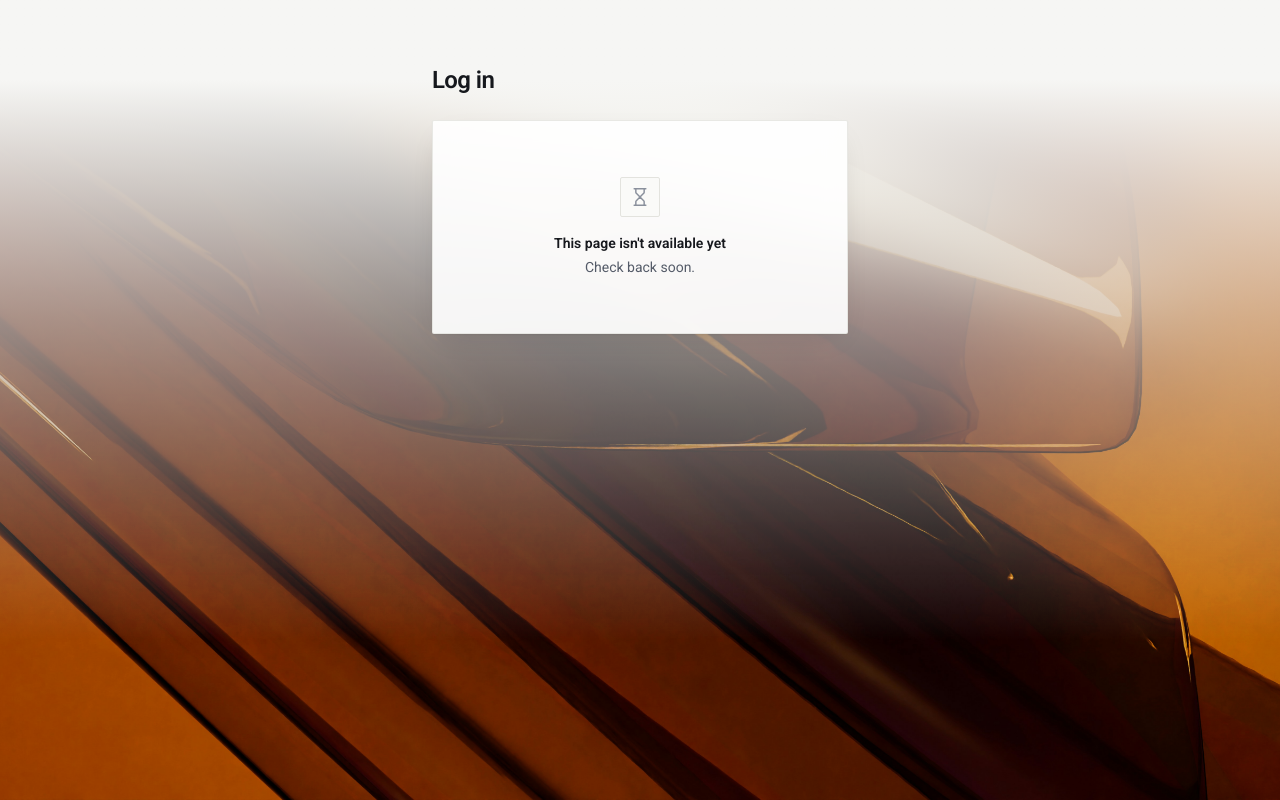
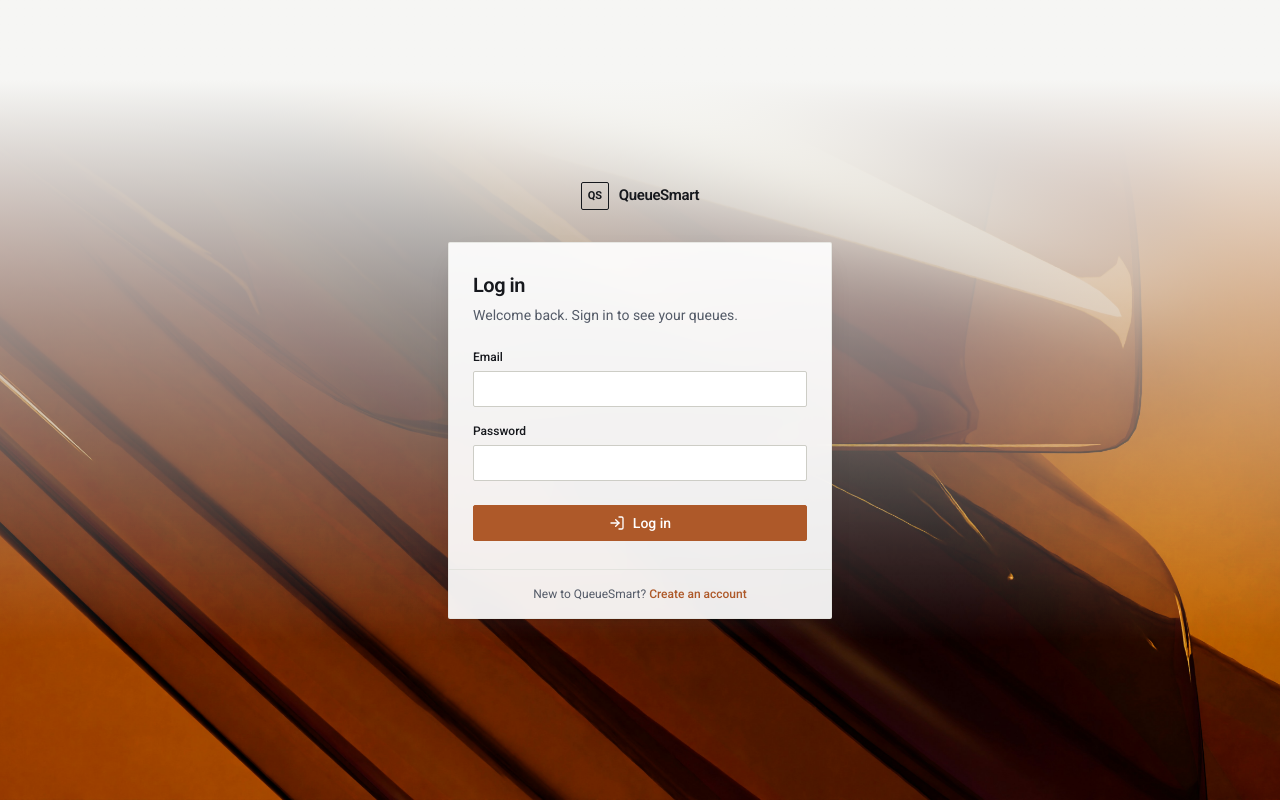
Before and after one commit to Paz77/smart-queue, a React (Vite) app in the folder frontend/: page /login in a window 1280 px wide. Built offline with nearby package versions, Linux system fonts and the light colour scheme.

Commit message:
login more stuff

```diff
--- a/frontend/src/App.jsx
+++ b/frontend/src/App.jsx
@@ -2,21 +2,15 @@ import { Navigate, Route, Routes } from 'react-router-dom'
 import { FogBackdrop } from './components/FogBackdrop'
 import { Layout } from './components/Layout'
 import { Placeholder } from './components/Placeholder'
+import Login from './pages/auth/Login'
 import History from './pages/user/History'
 import QueueStatus from './pages/user/QueueStatus'
 
 export default function App() {
   return (
     <Routes>
-      <Route
-        path="/login"
-        element={
-          <div className="mx-auto max-w-md px-4 py-16">
-            <FogBackdrop />
-            <Placeholder title="Log in" />
-          </div>
-        }
-      />
+      <Route path="/" element={<Navigate to="/login" replace />} />
+      <Route path="/login" element={<Login />} />
       <Route
         path="/register"
         element={
--- a/frontend/src/Login.jsx
+++ /dev/null
@@ -1,52 +0,0 @@
-import { useState } from 'react'
-import './Login.css'
-
-function Login({ onLogin }) {
-  const [username, setUsername] = useState('')
-  const [password, setPassword] = useState('')
-  const [error, setError] = useState('')
-
-  function handleSubmit(e) {
-    e.preventDefault()
-    if (!username.trim() || !password) {
-      setError('Please enter your username and password.')
-      return
-    }
-    setError('')
-    onLogin?.({ username: username.trim(), password })
-  }
-
-  return (
-    <form className="login" onSubmit={handleSubmit} noValidate>
-      <h1>Log in</h1>
-
-      <label htmlFor="username">Username</label>
-      <input
-        id="username"
-        type="text"
-        autoComplete="username"
-        value={username}
-        onChange={(e) => setUsername(e.target.value)}
-      />
-
-      <label htmlFor="password">Password</label>
-      <input
-        id="password"
-        type="password"
-        autoComplete="current-password"
-        value={password}
-        onChange={(e) => setPassword(e.target.value)}
-      />
-
-      {error && (
-        <p className="login-error" role="alert">
-          {error}
-        </p>
-      )}
-
-      <button type="submit">Log in</button>
-    </form>
-  )
-}
-
-export default Login
--- /dev/null
+++ b/frontend/src/pages/auth/Login.jsx
@@ -0,0 +1,152 @@
+import { CircleAlert, LogIn } from 'lucide-react'
+import { useState } from 'react'
+import { Link, useNavigate } from 'react-router-dom'
+import { Brand } from '../../components/Brand'
+import { Button } from '../../components/Button'
+import { Card } from '../../components/Card'
+import { FogBackdrop } from '../../components/FogBackdrop'
+import { useAuth } from '../../context/auth'
+import { useOrganization } from '../../context/organization'
+import { isEmail, required } from '../../utils/validation'
+
+const HOME_BY_ROLE = {
+  admin: '/admin/dashboard',
+  user: '/app/dashboard',
+}
+
+function validate(field, value) {
+  if (field === 'email') return required(value, 'Email') || isEmail(value)
+  return required(value, 'Password')
+}
+
+export default function Login() {
+  const { login } = useAuth()
+  const { setOrganizationId } = useOrganization()
+  const navigate = useNavigate()
+
+  const [values, setValues] = useState({ email: '', password: '' })
+  const [errors, setErrors] = useState({ email: '', password: '' })
+  const [formError, setFormError] = useState('')
+
+  function handleChange(event) {
+    const { name, value } = event.target
+    setValues((current) => ({ ...current, [name]: value }))
+    // Clear a field's error as soon as it is fixed, but only re-check fields that already showed one.
+    if (errors[name]) setErrors((current) => ({ ...current, [name]: validate(name, value) }))
+    setFormError('')
+  }
+
+  function handleBlur(event) {
+    const { name, value } = event.target
+    setErrors((current) => ({ ...current, [name]: validate(name, value) }))
+  }
+
+  function handleSubmit(event) {
+    event.preventDefault()
+    const nextErrors = {
+      email: validate('email', values.email),
+      password: validate('password', values.password),
+    }
+    setErrors(nextErrors)
+    if (nextErrors.email || nextErrors.password) return
+
+    const user = login(values.email, values.password)
+    if (!user) {
+      setFormError('That email and password don’t match an account.')
+      return
+    }
+    // Admins manage one organization, so show theirs.
+    if (user.organizationId) setOrganizationId(user.organizationId)
+    navigate(HOME_BY_ROLE[user.role] ?? HOME_BY_ROLE.user, { replace: true })
+  }
+
+  return (
+    <div className="flex min-h-screen flex-col items-center justify-center px-4 py-16">
+      <FogBackdrop />
+
+      <div className="mb-8">
+        <Brand />
+      </div>
+
+      <Card className="w-full max-w-sm">
+        <form onSubmit={handleSubmit} noValidate className="px-6 py-7">
+          <h1 className="text-xl font-semibold tracking-tight text-ink">Log in</h1>
+          <p className="mt-1.5 text-sm text-ink-muted">Welcome back. Sign in to see your queues.</p>
+
+          {formError && (
+            <p
+              role="alert"
+              className="mt-5 flex items-start gap-2 rounded-sm border border-red-200 bg-red-50 px-3 py-2.5 text-xs text-red-700"
+            >
+              <CircleAlert aria-hidden="true" className="mt-px size-3.5 shrink-0" />
+              {formError}
+            </p>
+          )}
+
+          <div className="mt-6 space-y-4">
+            <Field
+              label="Email"
+              name="email"
+              type="email"
+              autoComplete="email"
+              value={values.email}
+              error={errors.email}
+              onChange={handleChange}
+              onBlur={handleBlur}
+            />
+            <Field
+              label="Password"
+              name="password"
+              type="password"
+              autoComplete="current-password"
+              value={values.password}
+              error={errors.password}
+              onChange={handleChange}
+              onBlur={handleBlur}
+            />
+          </div>
+
+          <Button type="submit" className="mt-6 w-full">
+            <LogIn />
+            Log in
+          </Button>
+        </form>
+
+        <p className="border-t border-line px-6 py-4 text-center text-xs text-ink-muted">
+          New to QueueSmart?{' '}
+          <Link to="/register" className="font-medium text-accent hover:text-accent-hover hover:underline">
+            Create an account
+          </Link>
+        </p>
+      </Card>
+    </div>
+  )
+}
+
+function Field({ label, name, error, ...inputProps }) {
+  const errorId = `${name}-error`
+  return (
+    <div>
+      <label htmlFor={name} className="mb-1.5 block text-xs font-medium text-ink">
+        {label}
+      </label>
+      <input
+        id={name}
+        name={name}
+        aria-invalid={Boolean(error)}
+        aria-describedby={error ? errorId : undefined}
+        className={`h-9 w-full rounded-sm border bg-surface px-3 text-sm text-ink placeholder:text-ink-subtle focus:outline-none focus:ring-2 ${
+          error
+            ? 'border-red-300 focus:border-red-400 focus:ring-red-500/15'
+            : 'border-line-strong focus:border-accent focus:ring-accent/15'
+        }`}
+        {...inputProps}
+      />
+      {error && (
+        <p id={errorId} className="mt-1.5 text-xs text-red-700">
+          {error}
+        </p>
+      )}
+    </div>
+  )
+}
--- /dev/null
+++ b/frontend/src/utils/validation.js
@@ -0,0 +1,11 @@
+// Field checks shared by the forms. Each returns an error message, or '' when the value is fine.
+
+const EMAIL_PATTERN = /^[^\s@]+@[^\s@]+\.[^\s@]+$/
+
+export function required(value, label) {
+  return String(value ?? '').trim() ? '' : `${label} is required.`
+}
+
+export function isEmail(value) {
+  return EMAIL_PATTERN.test(String(value ?? '').trim()) ? '' : 'Enter a valid email address.'
+}
```
Also changed, not shown: frontend/src/Login.css (deleted, +0 -66 lines), 1 other file (tests, documents, lock files or other folders).
